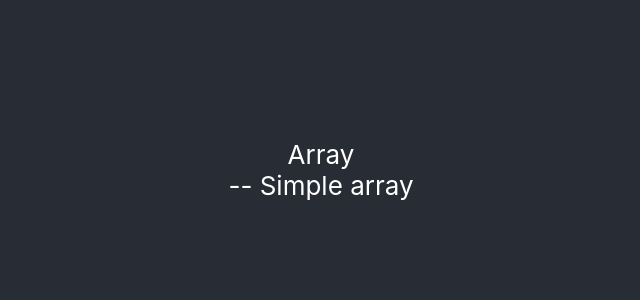
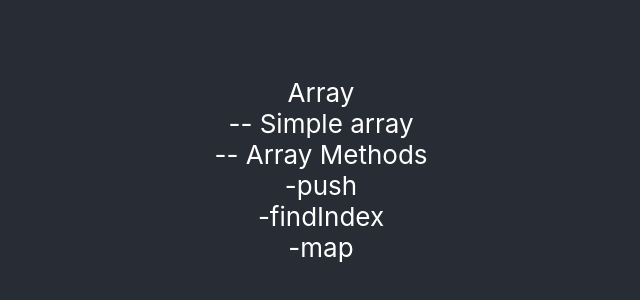
Before and after one commit to haseebulamin/React-Course-Project, a React (Create React App) app: page / in a window 1280 px wide. Shown: the part 230-530 px from the top of the page, without its empty margins (319-959 px from the left). Built offline with nearby package versions, Linux system fonts and the light colour scheme.

Commit message:
map method

```diff
--- a/src/Components/JavaScript-refresh/Array/Array.jsx
+++ b/src/Components/JavaScript-refresh/Array/Array.jsx
@@ -9,18 +9,24 @@ export default function Array() {
     console.log(hobbies[3]);
 
     // Array Methods
-    hobbies.push("Ludo");
+    hobbies.push("Ludo"); // Add value in array
     console.log(hobbies);
 
-    const index = hobbies.findIndex((item)=>{
+    const index = hobbies.findIndex((item)=> { // finding ndex of value
       return item === "Hockey";
     })
     console.log(index);
 
+    const maphobby = hobbies.map((item)=> item + "!"); // for update array
+    console.log(maphobby);
   return (
     <div>
       Array <br />
-      -- Simple array
+      -- Simple array <br />
+      -- Array Methods <br />
+      -push <br />
+      -findIndex <br />
+      -map
     </div>
   )
 }
```
